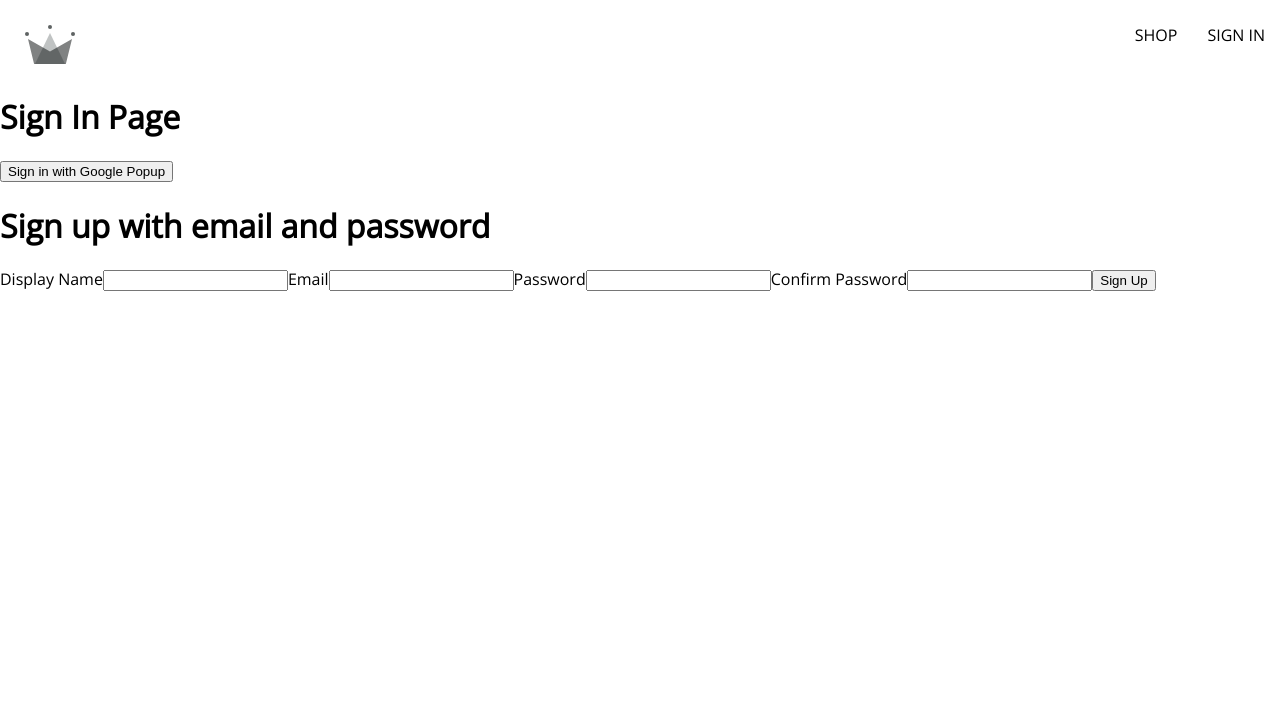
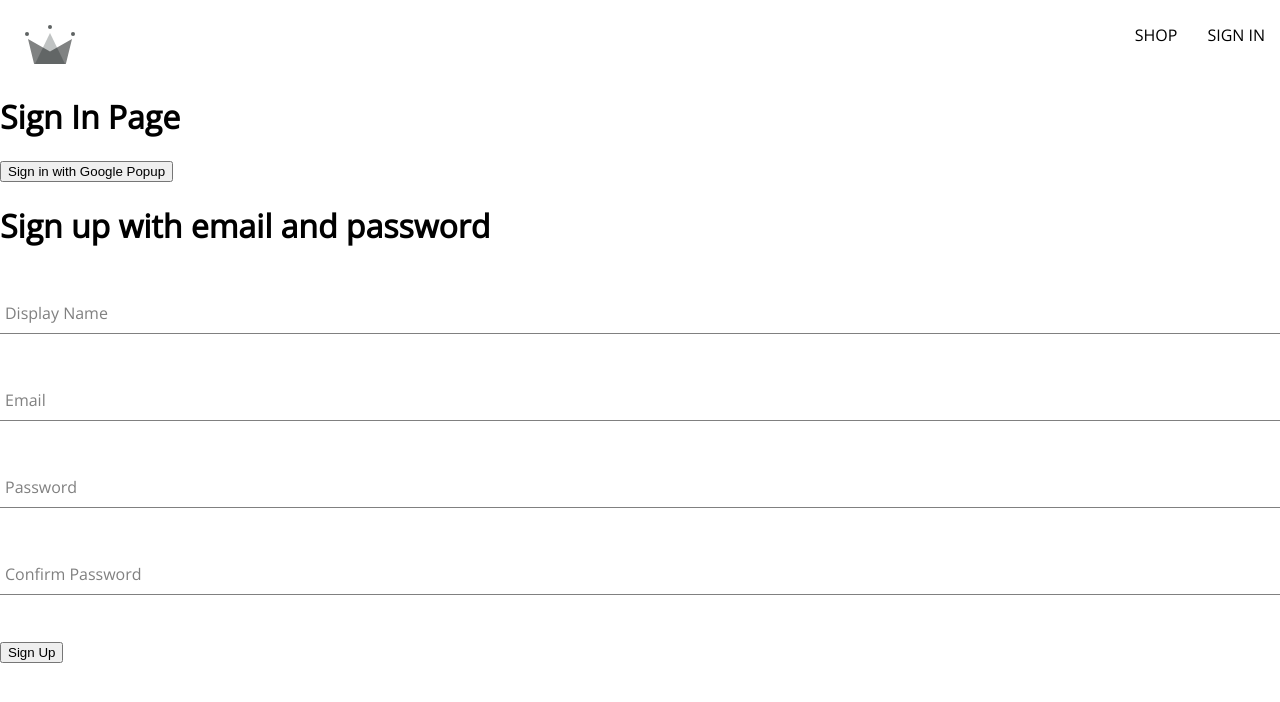
Before and after one commit to bathong188/crwn-clothing, a React (Create React App) app: page /sign-in in a window 1280 px wide. Shown: the top 702 px of the page. Built offline with nearby package versions, Linux system fonts and the light colour scheme; a web font is replaced by a local one.

Commit message:
add form input component and styles

```diff
--- /dev/null
+++ b/src/components/form-input/form-input.component.jsx
@@ -0,0 +1,19 @@
+import "./form-input.styles.scss";
+
+const FormInput = ({label, ...otherProps}) => {
+  return (
+    <div className="group">
+      <input className="form-input" {...otherProps} />
+
+      {label && (
+        <label
+          className={`${(otherProps.value.length > 0) ? "shrink" : ""} form-input-label`}
+        >
+          {label}
+        </label>
+      )}
+    </div>
+  );
+};
+
+export default FormInput;
--- /dev/null
+++ b/src/components/form-input/form-input.styles.scss
@@ -0,0 +1,56 @@
+$sub-color: grey;
+$main-color: black;
+
+@mixin shrinkLabel {
+  top: -14px;
+  font-size: 12px;
+  color: $main-color;
+}
+
+.group {
+  position: relative;
+  margin: 45px 0;
+
+  .form-input {
+    background: none;
+    background-color: white;
+    color: $sub-color;
+    font-size: 18px;
+    padding: 10px 10px 10px 5px;
+    display: block;
+    width: 100%;
+    border: none;
+    border-radius: 0;
+    border-bottom: 1px solid $sub-color;
+    margin: 25px 0;
+
+    &:focus {
+      outline: none;
+    }
+
+    // When form-input is focused,
+    // ~ applies to the subsequent sibling
+    &:focus ~ .form-input-label {
+      @include shrinkLabel();
+    }
+  }
+
+  input[type='password'] {
+    letter-spacing: 0.3em;
+  }
+
+  .form-input-label {
+    color: $sub-color;
+    font-size: 16px;
+    font-weight: normal;
+    position: absolute;
+    pointer-events: none;
+    left: 5px;
+    top: 10px;
+    transition: 300ms ease all;
+
+    &.shrink {
+      @include shrinkLabel();
+    }
+  }
+}
--- a/src/components/sign-up-form/sign-up-form.component.jsx
+++ b/src/components/sign-up-form/sign-up-form.component.jsx
@@ -1,5 +1,6 @@
 import {useState} from "react";
 import {createAuthUserWithEmailAndPassword, createUserDocumentFromAuth} from "../../utils/firebase/firebase.utils";
+import FormInput from "../form-input/form-input.component";
 
 const defaultFormFields = {
   displayName: "",
@@ -31,12 +32,10 @@
 
       await createUserDocumentFromAuth(user, {displayName});
       resetFormFields();
-    }
-    catch (e) {
+    } catch (e) {
       if (e.code === "auth/email-already-in-use") {
         alert("email already in use");
-      }
-      else {
+      } else {
         console.log("user creation error", e);
       }
     }
@@ -52,32 +51,36 @@
     <div>
       <h1>Sign up with email and password</h1>
       <form onSubmit={handleSubmit}>
-        <label>Display Name</label>
-        <input type="text"
+        <FormInput
+          label="Display Name"
+          type="text"             // ...otherProps
           onChange={handleChange}
           name="displayName"
           value={displayName}
           required
         />
 
-        <label>Email</label>
-        <input type="email"
+        <FormInput
+          label="Email"
+          type="email"
           onChange={handleChange}
           name="email"
           value={email}
           required
         />
 
-        <label>Password</label>
-        <input type="password"
+        <FormInput
+          label="Password"
+          type="password"
           onChange={handleChange}
           name="password"
           value={password}
           required
         />
 
-        <label>Confirm Password</label>
-        <input type="password"
+        <FormInput
+          label="Confirm Password"
+          type="password"
           onChange={handleChange}
           name="confirmPassword"
           value={confirmPassword}
```
Lines whose indentation alone changed are shown as unchanged.
